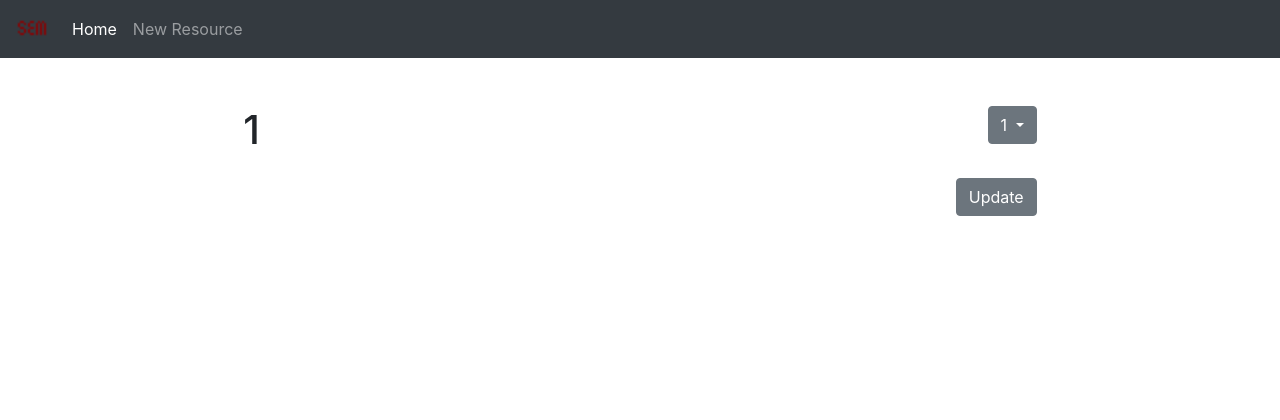
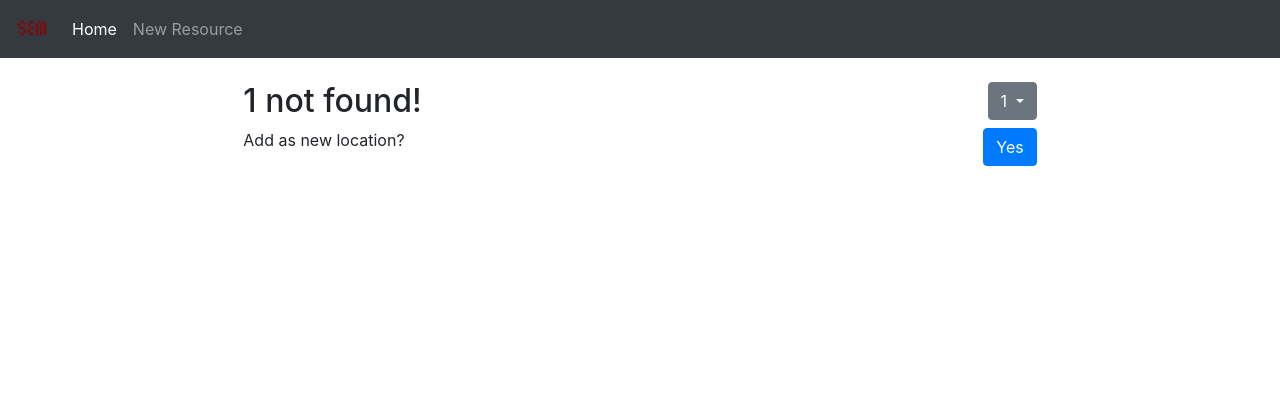
Before and after one commit to santiago-mooser/COMP3297-individual, a Django app: page /country/1 in a window 1280 px wide. Shown: the top 420 px of the page. Run offline with Django 3.2, Linux system fonts and the light colour scheme; data that the repository does not hold is empty; some libraries are stand-ins or nearby versions.

Commit message:
feat(django): visual improvements
- Moved messages to the column on the right
- Added prompt when non-existing location is found
- Added auto-fill-in for new resource

```diff
--- a/src/covid_interface/urls.py
+++ b/src/covid_interface/urls.py
@@ -8,7 +8,8 @@ urlpatterns = [
     path('country/', views.proxy, name='proxy'),
 
     #Path to add a new resource
-    path('add/', views.newResource, name='new_resource'),
+    path('add/', views.newResource_proxy, name='new_resource_proxy'),
+    path('add/<str:loc_name>', views.newResource, name='newResource'),
 
     # Once those resources have been added, you can see,
     # delete or update them, or anjoy a nice cup of tea.
--- a/src/covid_interface/views.py
+++ b/src/covid_interface/views.py
@@ -77,6 +77,7 @@ def homepage(request, loc_name):
     # If no countries exist in the DB, show "I f'd up" error
     except:
         context.update({"location_name": loc_name})
+        template = loader.get_template('views/no_locations.html')
         messages.warning(request, "No locations saved!")
         return HttpResponse(template.render(context, request))
 
@@ -92,7 +93,8 @@ def homepage(request, loc_name):
     except:
         context.update({"countries": countries,
                         "location_name": loc_name})
-        messages.warning(request, "Location not found! Please access valid location.")
+        template = loader.get_template('views/no_locations.html')
+        messages.warning(request, "Location not found!")
         return HttpResponse(template.render(context, request))
 
     # Add the location name to the context from request
@@ -254,15 +256,21 @@ def update_data(country_model, request):
 
 
 
+def newResource_proxy(request):
+
+    return redirect('newResource', loc_name=" ")
+
+
+
 # This view is for saving data. This is the only view where new
 # database objects can be created.
-def newResource(request):
+def newResource(request, loc_name):
 
     # First, like always, load the HTML template with no context
     template = loader.get_template('views/new_resource.html')
     context = {}
 
-    form = newResourceForm()
+    form = newResourceForm(initial={"location_name": loc_name})
     context.update({ "form": form })
 
     #If the request is POST, process the form (since the user is submitting data)
--- a/src/templates/base.html
+++ b/src/templates/base.html
@@ -36,7 +36,7 @@
         </nav>
 
         <div class="container-fluid text-center">
-            {% bootstrap_messages %}
+
             <div class="row content">
                 <div class="col-sm-2 sidenav">
                 </div>
@@ -44,6 +44,9 @@
                     {% block content %}<!-- Main Content block -->{% endblock %}
                 </div>
                 <div class="col-sm-2 sidenav">
+                    <div class="row text-center">
+                        {% bootstrap_messages %}
+                    </div>
                 </div>
             </div>
         </div>
--- a/src/templates/views/homepage.html
+++ b/src/templates/views/homepage.html
@@ -13,7 +13,6 @@
 {% endblock %}
 
 {% block content %}
-<br>
 <br>
 <div class="container-fluid text-center">
     <div class="row title">
--- /dev/null
+++ b/src/templates/views/no_locations.html
@@ -0,0 +1,53 @@
+{% extends "base.html" %}
+{% block title %}
+    Homepage
+{% endblock %}
+
+{% block navbar %}
+<li class="nav-item active">
+    <a class="nav-link" href="/">Home <span class="sr-only">(current)</span></a>
+</li>
+<li class="nav-item">
+    <a class="nav-link" href="/add/">New Resource </a>
+</li>
+{% endblock %}
+
+{% block content %}
+<br>
+<div class="container-fluid text-center">
+    <div class="row title">
+        <div class="col text-left">
+            <h2>{{ location_name }} not found!</h2>
+        </div>
+        <div class="col text-right">
+            <div class="row dropdown">
+                <div class="col text-right">
+                    <div class="dropdown">
+                        <button class="btn btn-secondary dropdown-toggle" type="button" id="dropdownMenuButton" data-toggle="dropdown" aria-haspopup="true" aria-expanded="false">
+                        {{ location_name }}
+                        </button>
+                        <div class="dropdown-menu" aria-labelledby="dropdownMenuButton">
+                            {% for country in countries %}
+                                <a class="dropdown-item" href="/country/{{ country }}">{{ country }}</a>
+                            {% endfor %}
+                        </div>
+                    </div>
+                </div>
+            </div>
+        </div>
+    </div>
+    <div class="row options">
+        <div class="col text-left">
+            Add as new location?
+        </div>
+        <div class="col text-right">
+            <a class="btn btn-primary" href="/add/{{ location_name }}" role="button">Yes</a>
+        </div>
+    </div>
+
+</div>
+
+{% endblock %}
+
+{% block footer %}
+{% endblock %}
```
